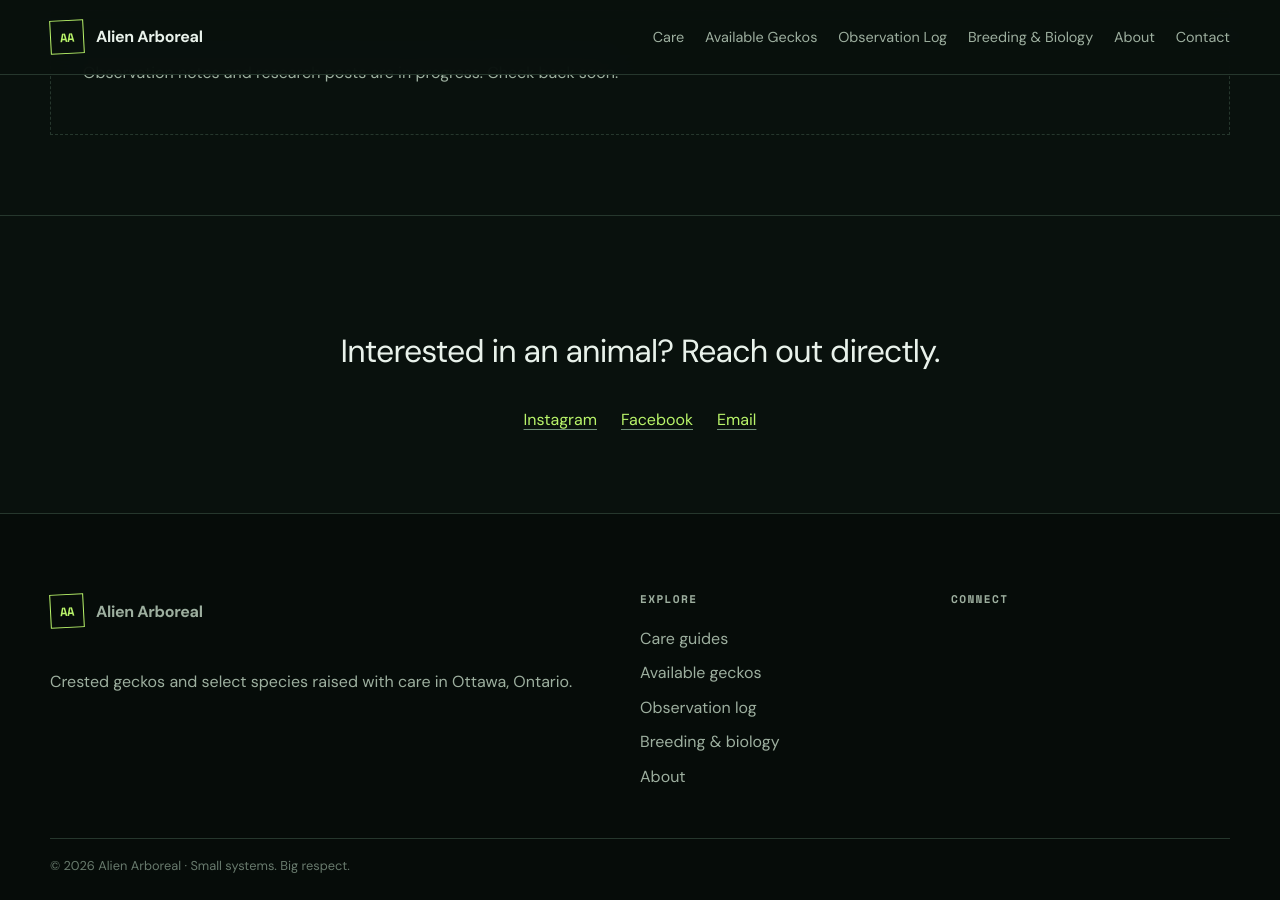
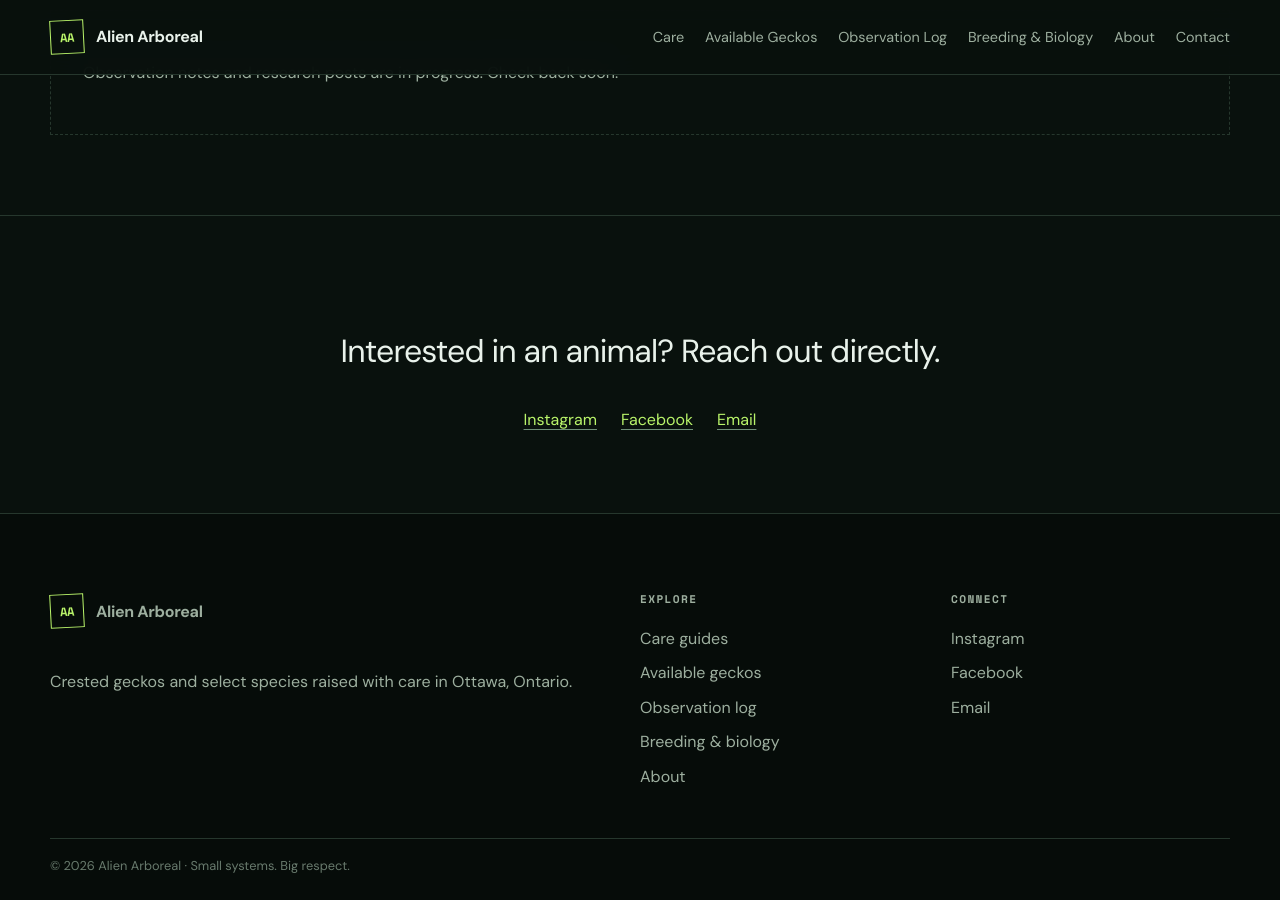
Before and after one commit to SavannahSidle/AlienArboreal, a Jekyll site: the page built from index.md, in a window 1280 px wide and 900 px high, scrolled down 1817 px. Built offline with Jekyll 4.4.1, drawn with Linux system fonts in a browser that asks for light colours; some of the changed lines change nothing that is shown.

Commit message:
Add Alien Arboreal contact and social links

```diff
--- a/_config.yml
+++ b/_config.yml
@@ -3,9 +3,12 @@
 url: "https://alienarboreal.com"
 baseurl: ""
 author: Alien Arboreal
-email: "[BUSINESS_EMAIL]"
-instagram: "[INSTAGRAM_URL]"
-facebook: "[FACEBOOK_URL]"
+email: "AlienArboreal@hotmail.com"
+instagram: "https://www.instagram.com/AlienArboreal"
+facebook: "https://www.facebook.com/AlienArboreal"
+tiktok: "https://www.tiktok.com/@alien.arboreal"
+youtube: "https://www.youtube.com/@Alien.Arboreal"
+morphmarket: "https://www.morphmarket.com/stores/AlienArboreal"
 location: "Ottawa, Ontario, Canada"
 
 collections:
```
